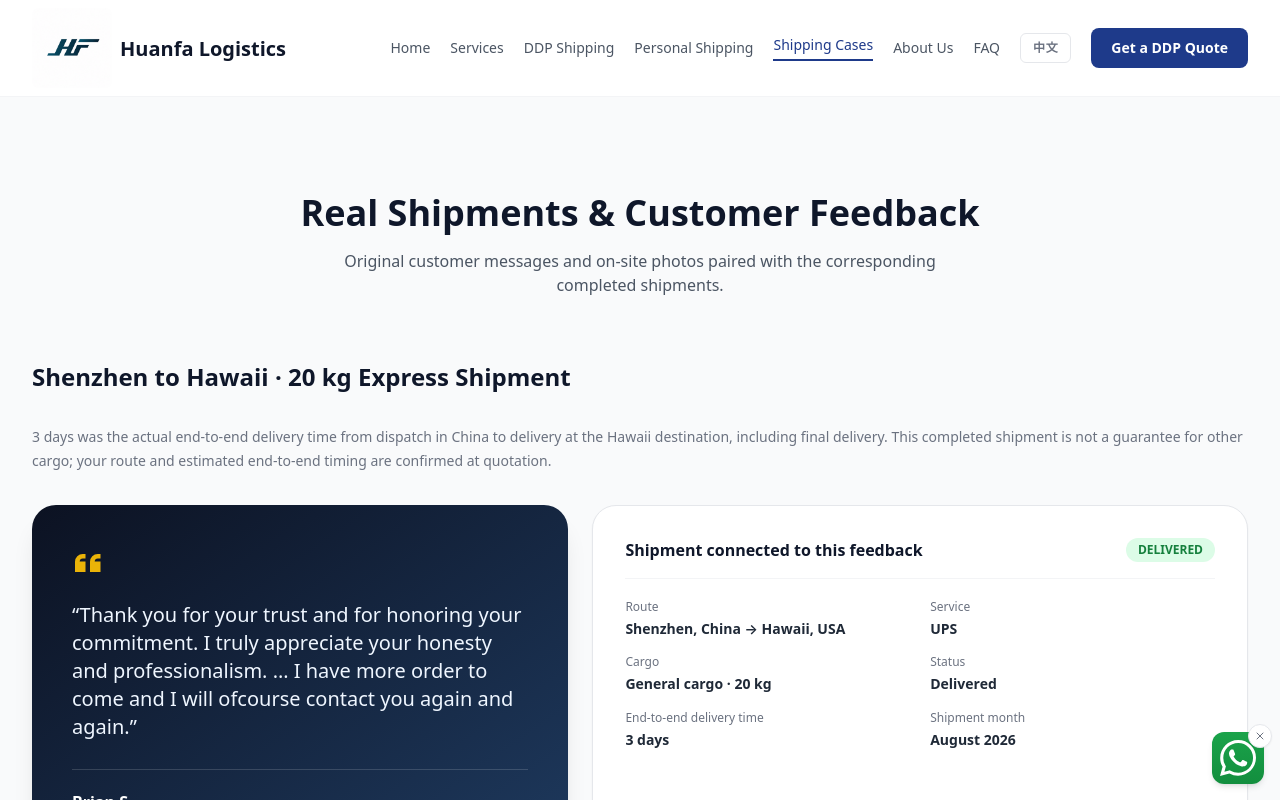
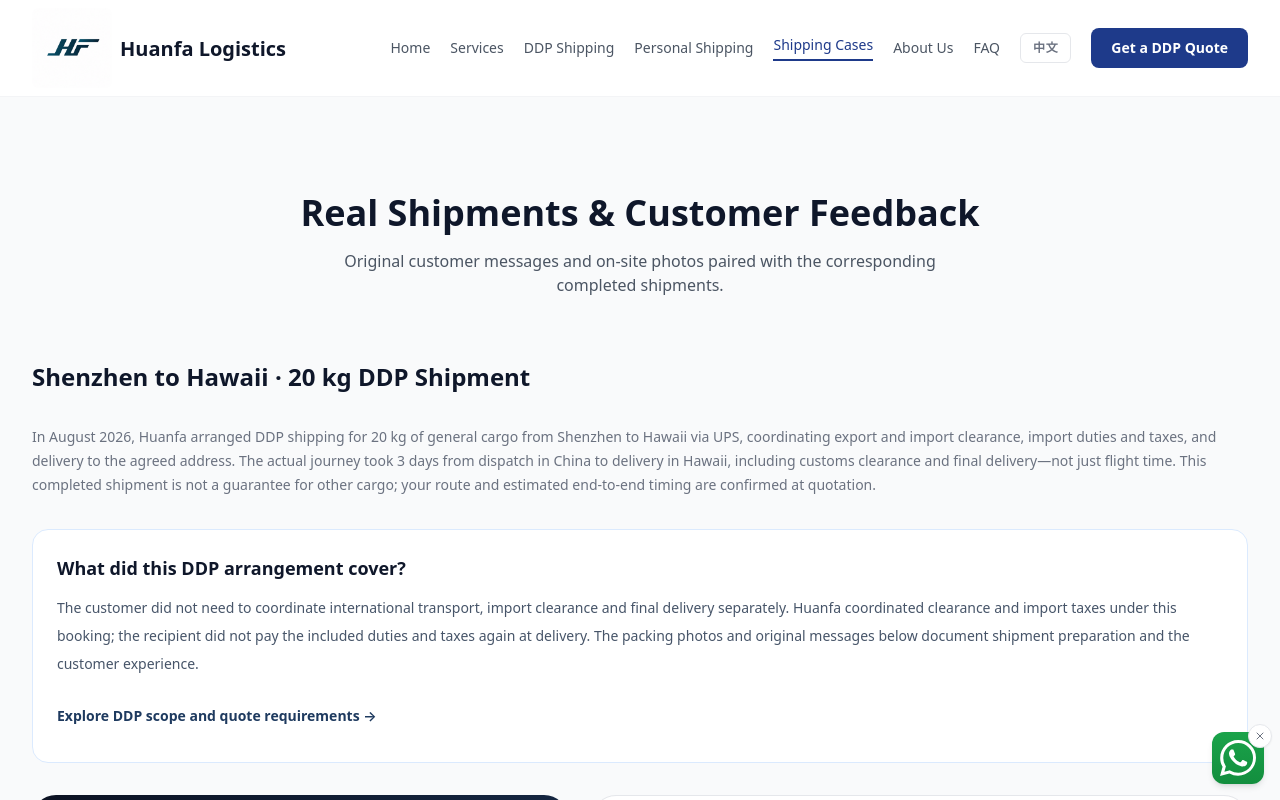
Before and after one commit to chengyao2323-sketch/huanfa-logistics, a Next.js app: page /shipment-cases in a window 1280 px wide. Shown: the top 800 px of the page. Built offline with nearby package versions, Linux system fonts and the light colour scheme.

Commit message:
Document confirmed Hawaii DDP shipment and connect service case links

```diff
--- a/src/app/shipment-cases/page.tsx
+++ b/src/app/shipment-cases/page.tsx
@@ -1,4 +1,4 @@
 import CustomerStories from "@/components/CustomerStories";
 import { createPageMetadata } from "@/lib/seo";
-export const metadata = createPageMetadata({title:"China-to-USA Shipping Cases & Customer Feedback",description:"See completed Shenzhen-to-USA shipments, original customer messages, cargo packing and container loading photos.",path:"/shipment-cases"});
+export const metadata = createPageMetadata({title:"DDP & Ocean Shipping Cases from China",description:"See a Shenzhen-to-Hawaii DDP shipment: 20 kg by UPS, delivered in 3 days. View original customer feedback, packing photos and a completed FCL shipment.",path:"/shipment-cases"});
 export default function ShipmentCasesPage() { return <CustomerStories />; }
--- a/src/app/shipping-from-china-to-usa/UsaShipping.tsx
+++ b/src/app/shipping-from-china-to-usa/UsaShipping.tsx
@@ -24,7 +24,7 @@ const content = {
     caseTitle: "Completed shipments, with original customer feedback",
     cases: [
       { title: "Shenzhen → Roseville, California", body: "40-foot FCL carrying furniture, lighting and other goods, July 2026. Actual end-to-end delivery: 15 days from dispatch in China to delivery at the US destination, including the ocean journey and final delivery.", href: "/shipment-cases#container-shipment-case", link: "See loading photos and customer feedback" },
-      { title: "Shenzhen → Hawaii", body: "20 kg general cargo sent by UPS, August 2026. Actual end-to-end delivery: 3 days from dispatch in China to delivery at the Hawaii destination, including final delivery.", href: "/shipment-cases#hawaii-express", link: "See packaging and customer feedback" },
+      { title: "Shenzhen → Hawaii", body: "20 kg general cargo shipped by UPS under a DDP arrangement, August 2026. Clearance, import duties and taxes, and agreed-address delivery were handled. Actual end-to-end delivery: 3 days from dispatch in China, including clearance and final delivery.", href: "/shipment-cases#hawaii-express", link: "See packaging and customer feedback" },
     ],
     caseNote: "These are completed shipment results, not promised delivery times for another booking. We confirm the available route and estimated end-to-end timing for your cargo.",
     faqTitle: "Before requesting a quote",
@@ -57,7 +57,7 @@ const content = {
     caseTitle: "已完成运输与客户原始反馈",
     cases: [
       { title: "深圳 → 美国加州 Roseville", body: "2026年7月，40英尺整柜，家具、灯具及其他货物。从中国发运至美国目的地交付，本票实际全程15天，包含海运及末端派送。", href: "/shipment-cases#container-shipment-case", link: "查看装柜照片及客户反馈" },
-      { title: "深圳 → 夏威夷", body: "2026年8月，UPS运输20 kg普货。从中国发运至夏威夷目的地交付，本票实际全程3天，包含末端派送。", href: "/shipment-cases#hawaii-express", link: "查看包装与客户反馈" },
+      { title: "深圳 → 夏威夷", body: "2026年8月，20 kg 普货通过 UPS 按 DDP 方案运输，统一安排清关、进口关税税费及约定地址派送。从中国发运至夏威夷交付，本票实际全程3天，包含清关与末端派送。", href: "/shipment-cases#hawaii-express", link: "查看包装与客户反馈" },
     ],
     caseNote: "以上为已完成货物的实际结果，并非其他订单的时效承诺。可用线路和预计全程时效按具体货物确认。",
     faqTitle: "询价前常见问题",
--- a/src/components/CustomerStories.tsx
+++ b/src/components/CustomerStories.tsx
@@ -12,7 +12,7 @@ export default function CustomerStories() {
   const caseList = [
     {
       id: "hawaii-express",
-      name: locale === "zh" ? "深圳至美国夏威夷 · 20 kg 快递案例" : "Shenzhen to Hawaii · 20 kg Express Shipment",
+      name: locale === "zh" ? "深圳至美国夏威夷 · 20 kg DDP 包税到门案例" : "Shenzhen to Hawaii · 20 kg DDP Shipment",
     },
     {
       id: "container-shipment-case",
@@ -49,7 +49,12 @@ export default function CustomerStories() {
 
           <div id="hawaii-express" className="scroll-mt-28 space-y-8">
             <h2 className="text-2xl font-bold text-brand-800">{caseList[0].name}</h2>
-            <p className="text-sm leading-6 text-gray-500">{locale === "zh" ? "3天为本票从中国起运至夏威夷目的地交付的实际全程时效，并非仅航班运输时间。不代表其他货件的时效承诺；您的路线及预计全程时效将在报价时确认。" : "3 days was the actual end-to-end delivery time from dispatch in China to delivery at the Hawaii destination, including final delivery. This completed shipment is not a guarantee for other cargo; your route and estimated end-to-end timing are confirmed at quotation."}</p>
+            <p className="text-sm leading-6 text-gray-500">{locale === "zh" ? "2026年8月，焕发为客户安排深圳至美国夏威夷的 DDP 双清包税到门，20 kg 普货通过 UPS 运输，出口及进口清关、进口关税税费与约定地址派送统一安排。3天为本票从中国起运至目的地交付的实际全程时效，包含清关与末端派送，并非仅航班运输时间。不代表其他货件的时效承诺；您的路线及预计全程时效将在报价时确认。" : "In August 2026, Huanfa arranged DDP shipping for 20 kg of general cargo from Shenzhen to Hawaii via UPS, coordinating export and import clearance, import duties and taxes, and delivery to the agreed address. The actual journey took 3 days from dispatch in China to delivery in Hawaii, including customs clearance and final delivery—not just flight time. This completed shipment is not a guarantee for other cargo; your route and estimated end-to-end timing are confirmed at quotation."}</p>
+            <aside className="rounded-2xl border border-brand-100 bg-white p-6">
+              <h3 className="text-lg font-bold text-brand-800">{locale === "zh" ? "这票 DDP 为客户解决了什么？" : "What did this DDP arrangement cover?"}</h3>
+              <p className="mt-3 text-sm leading-7 text-slate-600">{locale === "zh" ? "客户无需分别对接国际运输、进口清关和末端派送；焕发按本票方案统一协调清关与进口税费，收件人签收时无需重复支付已包含的关税税费。下方打包照片与原始聊天记录展示本票的包装准备及客户体验。" : "The customer did not need to coordinate international transport, import clearance and final delivery separately. Huanfa coordinated clearance and import taxes under this booking; the recipient did not pay the included duties and taxes again at delivery. The packing photos and original messages below document shipment preparation and the customer experience."}</p>
+              <Link href="/services/door-to-door" className="mt-4 inline-flex min-h-11 items-center text-sm font-semibold text-brand-700 hover:underline">{locale === "zh" ? "了解 DDP 服务范围与报价要求 →" : "Explore DDP scope and quote requirements →"}</Link>
+            </aside>
             <div className="grid gap-6 lg:grid-cols-[0.9fr_1.1fr]">
               <div className="overflow-hidden rounded-3xl bg-gradient-to-br from-brand-900 to-brand-700 p-8 text-white shadow-xl lg:p-10">
                 <svg className="mb-5 h-9 w-9 text-accent-500" viewBox="0 0 24 24" fill="currentColor" aria-hidden="true">
--- a/src/components/ServiceDetail.tsx
+++ b/src/components/ServiceDetail.tsx
@@ -86,7 +86,7 @@ export default function ServiceDetail({ service }: { service: ServiceKey }) {
           </aside>
           {service === "warehousing" && <ServiceProofPhotos />}
           {service === "seaFreight" && <Link href="/shipment-cases#container-shipment-case" className="mt-6 block rounded-xl border border-brand-100 bg-brand-50 p-5 text-sm font-semibold leading-6 text-brand-800 hover:underline">{locale === "zh" ? "查看真实整柜案例：深圳 → 美国加州 · 40英尺整柜 →" : "See a real FCL shipment: Shenzhen → California, USA · 40-ft container →"}</Link>}
-          {service === "airFreight" && <Link href="/shipment-cases#hawaii-express" className="mt-6 block rounded-xl border border-brand-100 bg-brand-50 p-5 text-sm font-semibold leading-6 text-brand-800 hover:underline">{locale === "zh" ? "查看真实快递案例：深圳 → 夏威夷 · UPS 20 kg · 本票全程3天 →" : "See a completed express shipment: Shenzhen → Hawaii · UPS 20 kg · 3 days end to end for this shipment →"}</Link>}
+          {(service === "airFreight" || service === "doorToDoor") && <Link href="/shipment-cases#hawaii-express" className="mt-6 block rounded-xl border border-brand-100 bg-brand-50 p-5 text-sm font-semibold leading-6 text-brand-800 hover:underline">{locale === "zh" ? "查看真实 DDP 案例：深圳 → 夏威夷 · UPS 20 kg · 本票全程3天 →" : "See a completed DDP shipment: Shenzhen → Hawaii · UPS 20 kg · 3 days end to end for this shipment →"}</Link>}
         </div>
         <aside className="rounded-2xl border border-slate-200 bg-slate-50 p-6" aria-labelledby="service-quote-title">
           <h2 id="service-quote-title" className="mb-5 text-xl font-bold text-brand-800">{ui.quoteTitle}</h2>
--- a/src/components/ShipmentHighlights.tsx
+++ b/src/components/ShipmentHighlights.tsx
@@ -7,7 +7,7 @@ export default function ShipmentHighlights() {
   const { locale } = useI18n();
   const zh = locale === "zh";
   const cases = [
-    { id: "hawaii-express", title: zh ? "深圳 → 美国夏威夷" : "Shenzhen → Hawaii, USA", service: zh ? "普通货物 · 20 kg · UPS 快递" : "General cargo · 20 kg · UPS Express", date: zh ? "2026年8月" : "August 2026", time: zh ? "3天" : "3 days", quote: zh ? "我非常欣赏你的诚信和专业。" : "I truly appreciate your honesty and professionalism.", customer: "Brian S." },
+    { id: "hawaii-express", title: zh ? "深圳 → 美国夏威夷" : "Shenzhen → Hawaii, USA", service: zh ? "DDP 包税到门 · 20 kg 普货 · UPS" : "DDP delivery · 20 kg general cargo · UPS", date: zh ? "2026年8月" : "August 2026", time: zh ? "3天" : "3 days", quote: zh ? "我非常欣赏你的诚信和专业。" : "I truly appreciate your honesty and professionalism.", customer: "Brian S." },
     { id: "container-shipment-case", title: zh ? "深圳 → 美国加州" : "Shenzhen → California, USA", service: zh ? "家具、灯具等 · 40英尺整柜 · 海运快船" : "Furniture, lighting & more · 40-foot FCL · Fast ocean service", date: zh ? "2026年7月" : "July 2026", time: zh ? "15天" : "15 days", quote: zh ? "我还有更多业务交给你。" : "I have more business for you", customer: zh ? "美国客户" : "US customer" },
   ];
   return <section id="customer-feedback" className="bg-white py-14 lg:py-16">
--- a/src/i18n/en.ts
+++ b/src/i18n/en.ts
@@ -145,11 +145,12 @@ const en: I18nDict = {
       shipmentTitle: "Shipment connected to this feedback",
       shipmentItems: [
         { label: "Route", value: "Shenzhen, China → Hawaii, USA" },
-        { label: "Service", value: "UPS" },
+        { label: "Carrier", value: "UPS" },
         { label: "Cargo", value: "General cargo · 20 kg" },
         { label: "Status", value: "Delivered" },
         { label: "End-to-end delivery time", value: "3 days" },
         { label: "Shipment month", value: "August 2026" },
+        { label: "Delivery arrangement", value: "DDP · duties and taxes handled" },
         ],
         messagesTitle: "Original customer messages",
         messagesNote: "All three original screenshots retained",
--- a/src/i18n/zh.ts
+++ b/src/i18n/zh.ts
@@ -145,11 +145,12 @@ const zh: I18nDict = {
       shipmentTitle: "对应出货记录",
       shipmentItems: [
         { label: "路线", value: "中国深圳 → 美国夏威夷" },
-        { label: "运输方式", value: "UPS" },
+        { label: "承运渠道", value: "UPS" },
         { label: "货物", value: "普通货物 · 20KG" },
         { label: "状态", value: "已签收" },
         { label: "全程运输时效", value: "3天" },
         { label: "出货月份", value: "2026年8月" },
+        { label: "交付方案", value: "DDP 双清包税到门" },
         ],
         messagesTitle: "客户原始聊天反馈",
         messagesNote: "完整保留三张客户原始聊天截图",
```
Also changed, not shown: src/components/DdpPlanningGuide.tsx (+5 -5 lines).
